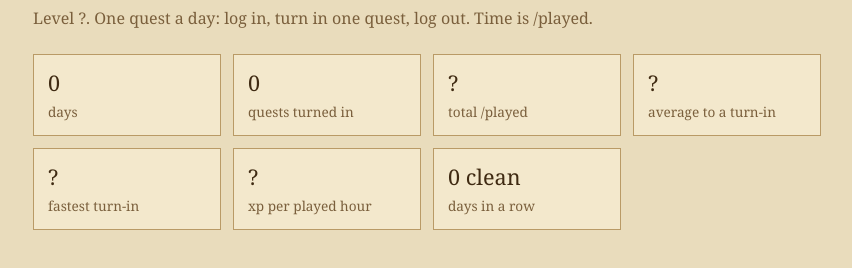
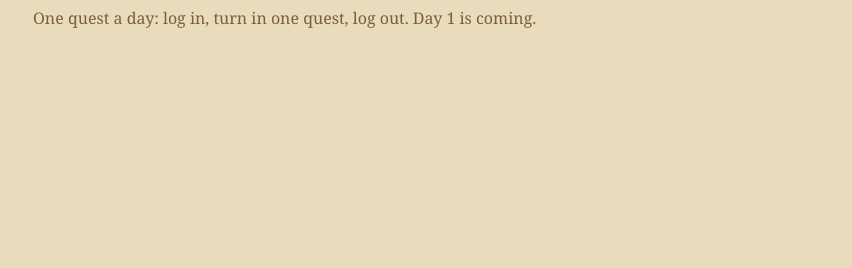
Before and after one commit to JoeTheChode/daybook, a plain HTML site: page index.html in a window 1280 px wide. Shown: the part 88-356 px from the top of the page, without its empty margins (213-1065 px from the left). Drawn offline with Linux system fonts and the light colour scheme.

Commit message:
Before Day 1

```diff
--- a/index.html
+++ b/index.html
@@ -70,8 +70,8 @@ const coin = c => { const s = c < 0 ? '-' : '+', a = Math.abs(c), g = Math.floor
   return s + (g ? `${g}g ${sv}s ${cp}c` : sv ? `${sv}s ${cp}c` : `${cp}c`); };
 const day = t => t ? new Date(t * 1000).toLocaleDateString(undefined, { month: 'short', day: 'numeric', year: 'numeric' }) : '';
 
-if (!D) {
-  app.innerHTML = '<h1>One quest a day</h1><p class="sub">No days yet. Run <code>python relay.py</code>, then log in, turn in a quest and log out.</p>';
+if (!D || !D.dayCount) {
+  app.innerHTML = `<h1>${esc(D ? D.char : 'One quest a day')}</h1><p class="sub">One quest a day: log in, turn in one quest, log out. Day 1 is coming.</p>`;
 } else {
   document.title = `${D.char}: one quest a day`;
   const stat = (v, label) => `<div class="stat"><b>${v}</b><span>${label}</span></div>`;
```
